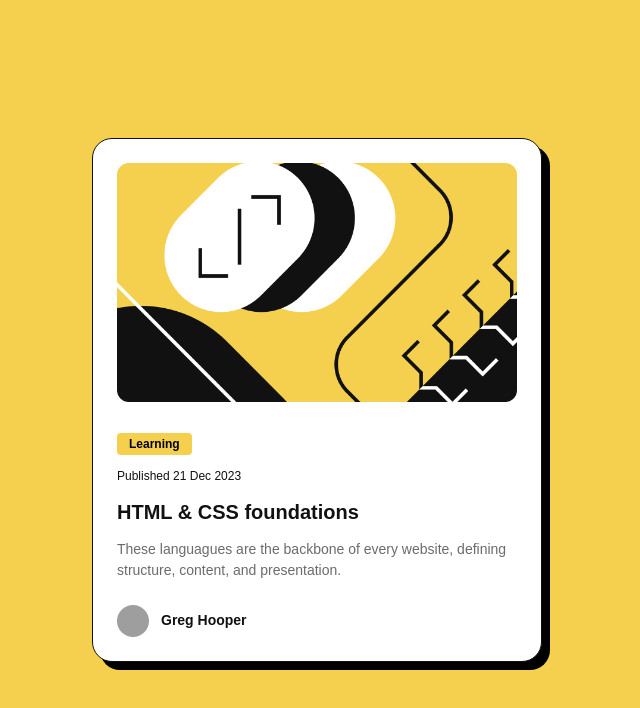
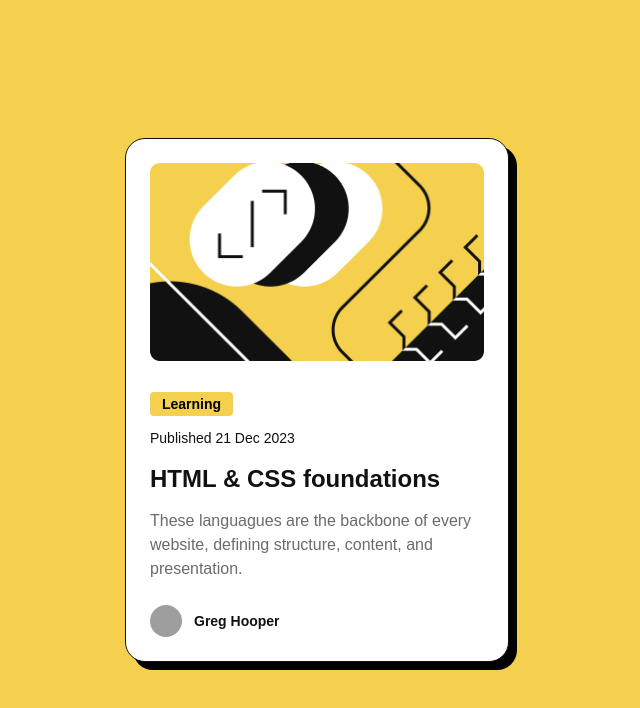
Before and after one commit to KonieK981/blog-preview-card-figma, a plain HTML site: page index.html in a window 1280 px wide. Shown: the whole page, without its empty margins (323-963 px from the left). Drawn offline with Linux system fonts and the light colour scheme; grey boxes are pictures that could not be loaded.

Commit message:
feat: adjust card max-width and enhance responsive typography for better layout

```diff
--- a/styles.css
+++ b/styles.css
@@ -52,7 +52,7 @@ li {
   flex-direction: column;
   gap: var(--space-300);
   width: 100%;
-  max-width: 450px;
+  max-width: 384px;
   padding: var(--space-300);
   background-color: var(--white);
   border: 1px solid var(--gray-950);
@@ -93,10 +93,25 @@ li {
     padding: var(--space-50) var(--space-150);
     background-color: var(--yellow);
   }
+  @media (min-width: 992px) {
+    button,
+    span {
+      font-size: 14px;
+    }
+    p {
+      font-size: 16px;
+    }
+  }
 }
+
 .title {
   font-size: 20px;
   color: var(--gray-950);
+}
+
+.title:hover {
+  color: var(--yellow);
+  cursor: pointer;
 }
 
 .author {
@@ -118,3 +133,9 @@ li {
     font-weight: 800;
   }
 }
+
+@media (min-width: 992px) {
+  .title {
+    font-size: 24px;
+  }
+}
```
